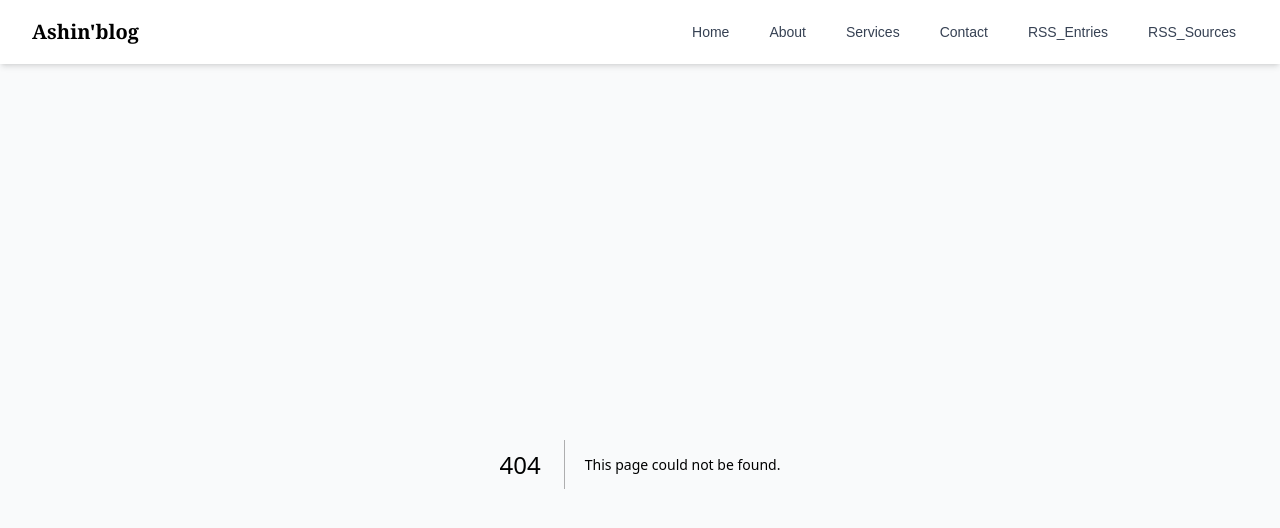
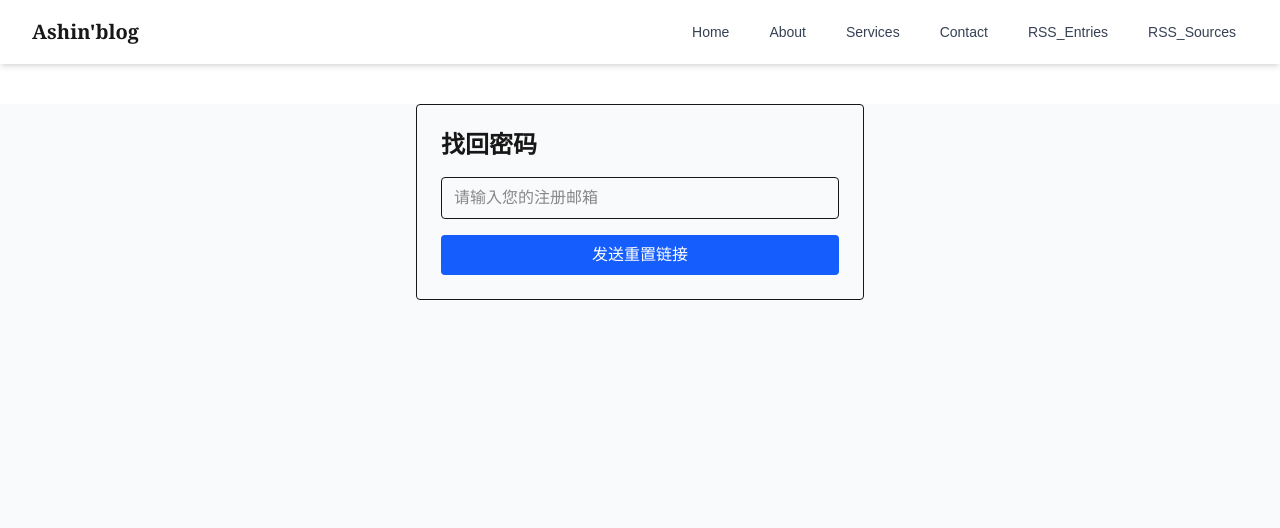
Before and after one commit to xinumh/blog-next, a Next.js app: page /forgot_password in a window 1280 px wide. Before the commit this address had no page. Shown: the top 528 px of the page. Built offline with nearby package versions, Linux system fonts and the light colour scheme.

Commit message:
feat: forgot password

```diff
--- /dev/null
+++ b/src/app/forgot_password/page.tsx
@@ -0,0 +1,63 @@
+"use client";
+
+import { useState } from "react";
+
+export default function ForgotPasswordPage() {
+  const [email, setEmail] = useState("");
+  const [submitted, setSubmitted] = useState(false);
+  const [error, setError] = useState<string>("");
+
+  const handleSubmit = async (e: React.FormEvent) => {
+    e.preventDefault();
+    setError("");
+
+    try {
+      const res = await fetch("/api/proxy?path=/api/forgot-password", {
+        method: "POST",
+        headers: { "Content-Type": "application/json" },
+        body: JSON.stringify({ email }),
+      });
+
+      if (!res.ok) {
+        const data = await res.json();
+        throw new Error(data.message || "发送失败");
+      }
+
+      setSubmitted(true);
+    } catch (err) {
+      setError(String(err));
+    }
+  };
+
+  return (
+    <main className="max-w-md mx-auto mt-10 p-6 border rounded">
+      <h1 className="text-2xl font-bold mb-4">找回密码</h1>
+
+      {submitted ? (
+        <p className="text-green-600">
+          如果该邮箱存在，我们已向它发送了密码重置链接，请检查邮箱。
+        </p>
+      ) : (
+        <form onSubmit={handleSubmit} className="flex flex-col gap-4">
+          <input
+            type="email"
+            placeholder="请输入您的注册邮箱"
+            value={email}
+            onChange={(e) => setEmail(e.target.value)}
+            required
+            className="border px-3 py-2 rounded"
+          />
+
+          {error && <p className="text-red-600 text-sm">{error}</p>}
+
+          <button
+            type="submit"
+            className="bg-blue-600 text-white px-4 py-2 rounded hover:bg-blue-700"
+          >
+            发送重置链接
+          </button>
+        </form>
+      )}
+    </main>
+  );
+}
--- a/src/app/login/page.tsx
+++ b/src/app/login/page.tsx
@@ -3,6 +3,7 @@
 import { useState } from "react";
 import { useRouter } from "next/navigation";
 import { setCookie } from "@/utils/cookie";
+import Link from "next/link";
 
 export default function LoginPage() {
   const [email, setEmail] = useState("");
@@ -52,6 +53,14 @@ export default function LoginPage() {
           required
           className="border px-3 py-2 rounded"
         />
+        <div className="flex justify-between text-sm text-gray-600">
+          <Link
+            href="/forgot_password"
+            className="hover:underline text-blue-600"
+          >
+            忘记密码？
+          </Link>
+        </div>
         <button
           type="submit"
           className="bg-blue-600 text-white px-4 py-2 rounded hover:bg-blue-700"
--- /dev/null
+++ b/src/app/reset_password/page.tsx
@@ -0,0 +1,98 @@
+"use client";
+
+import { useSearchParams } from "next/navigation";
+import { useState } from "react";
+
+export default function ResetPasswordPage() {
+  const searchParams = useSearchParams();
+  const token = searchParams.get("token");
+
+  const [password, setPassword] = useState("");
+  const [confirm, setConfirm] = useState("");
+  const [loading, setLoading] = useState(false);
+  const [resetSuccess, setResetSuccess] = useState(false);
+  const [message, setMessage] = useState<string | null>(null);
+  const [error, setError] = useState<string | null>(null);
+
+  const handleSubmit = async (e: React.FormEvent) => {
+    e.preventDefault();
+
+    if (!token) {
+      setError("Invalid or missing token");
+      return;
+    }
+
+    if (password !== confirm) {
+      setError("Passwords do not match");
+      return;
+    }
+
+    setLoading(true);
+    setError(null);
+    setMessage(null);
+
+    try {
+      const res = await fetch("/api/proxy?path=/api/reset-password", {
+        method: "POST",
+        headers: { "Content-Type": "application/json" },
+        body: JSON.stringify({ token, newPassword: password }),
+      });
+
+      const data = await res.json();
+      if (res.ok) {
+        setMessage("Password has been reset successfully.");
+        setResetSuccess(true);
+      } else {
+        setError(data.message || "Something went wrong.");
+        setResetSuccess(false);
+      }
+    } catch (err) {
+      console.log("err", err);
+      setError("Network error.");
+    } finally {
+      setLoading(false);
+    }
+  };
+
+  return (
+    <div className="max-w-md mx-auto mt-10 p-6 border rounded shadow">
+      <h1 className="text-2xl font-semibold mb-4">Reset Your Password</h1>
+
+      <form onSubmit={handleSubmit}>
+        <label className="block mb-2">
+          New Password
+          <input
+            type="password"
+            className="w-full border p-2 mt-1"
+            value={password}
+            onChange={(e) => setPassword(e.target.value)}
+            required
+          />
+        </label>
+
+        <label className="block mb-4">
+          Confirm Password
+          <input
+            type="password"
+            className="w-full border p-2 mt-1"
+            value={confirm}
+            onChange={(e) => setConfirm(e.target.value)}
+            required
+          />
+        </label>
+
+        <button
+          type="submit"
+          className="bg-blue-600 text-white px-4 py-2 rounded"
+          disabled={loading}
+        >
+          {loading ? "Resetting..." : "Reset Password"}
+        </button>
+        {resetSuccess ? <a href="/login">去登录</a> : null}
+      </form>
+
+      {message && <p className="text-green-600 mt-4">{message}</p>}
+      {error && <p className="text-red-600 mt-4">{error}</p>}
+    </div>
+  );
+}
```
